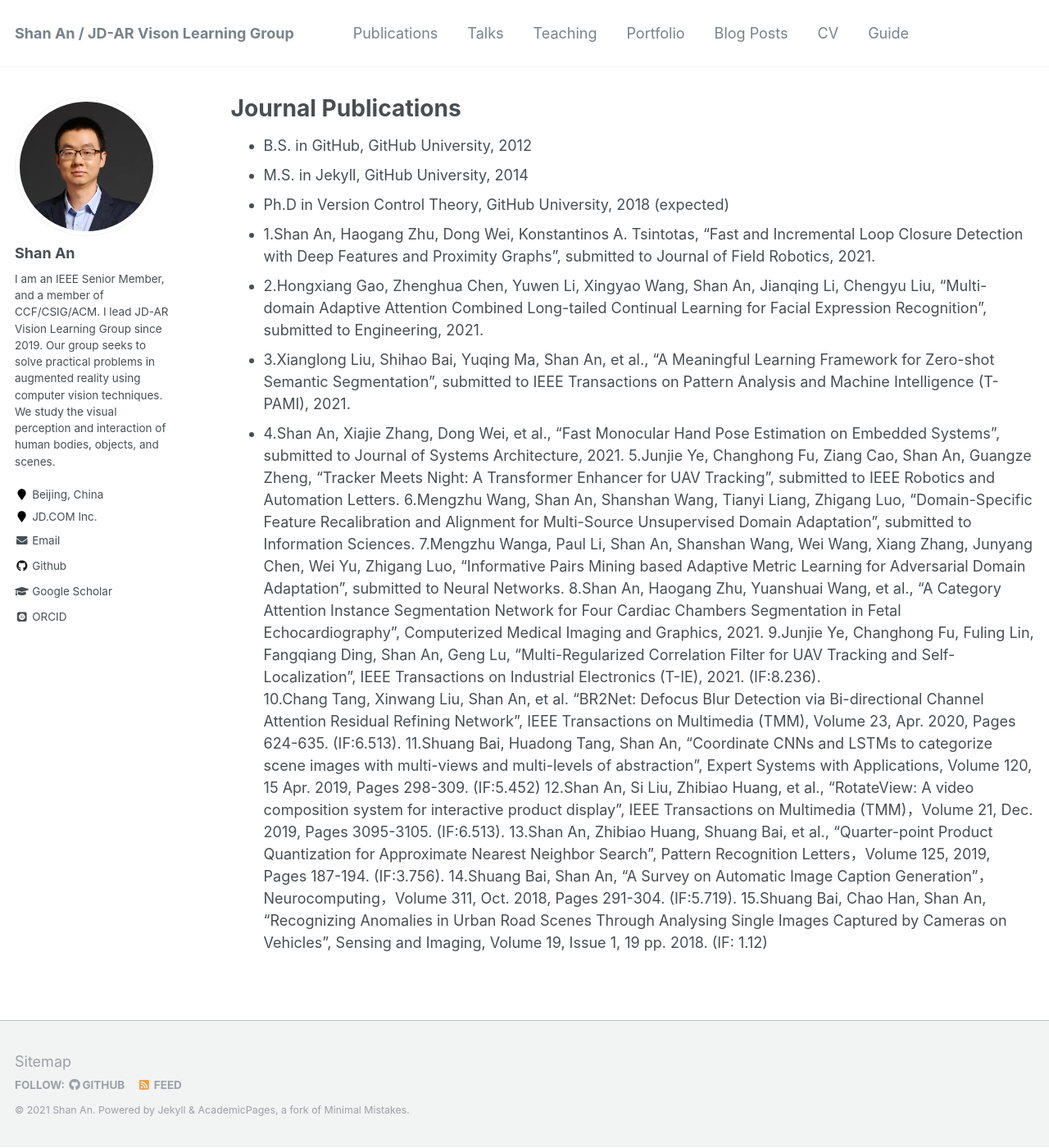
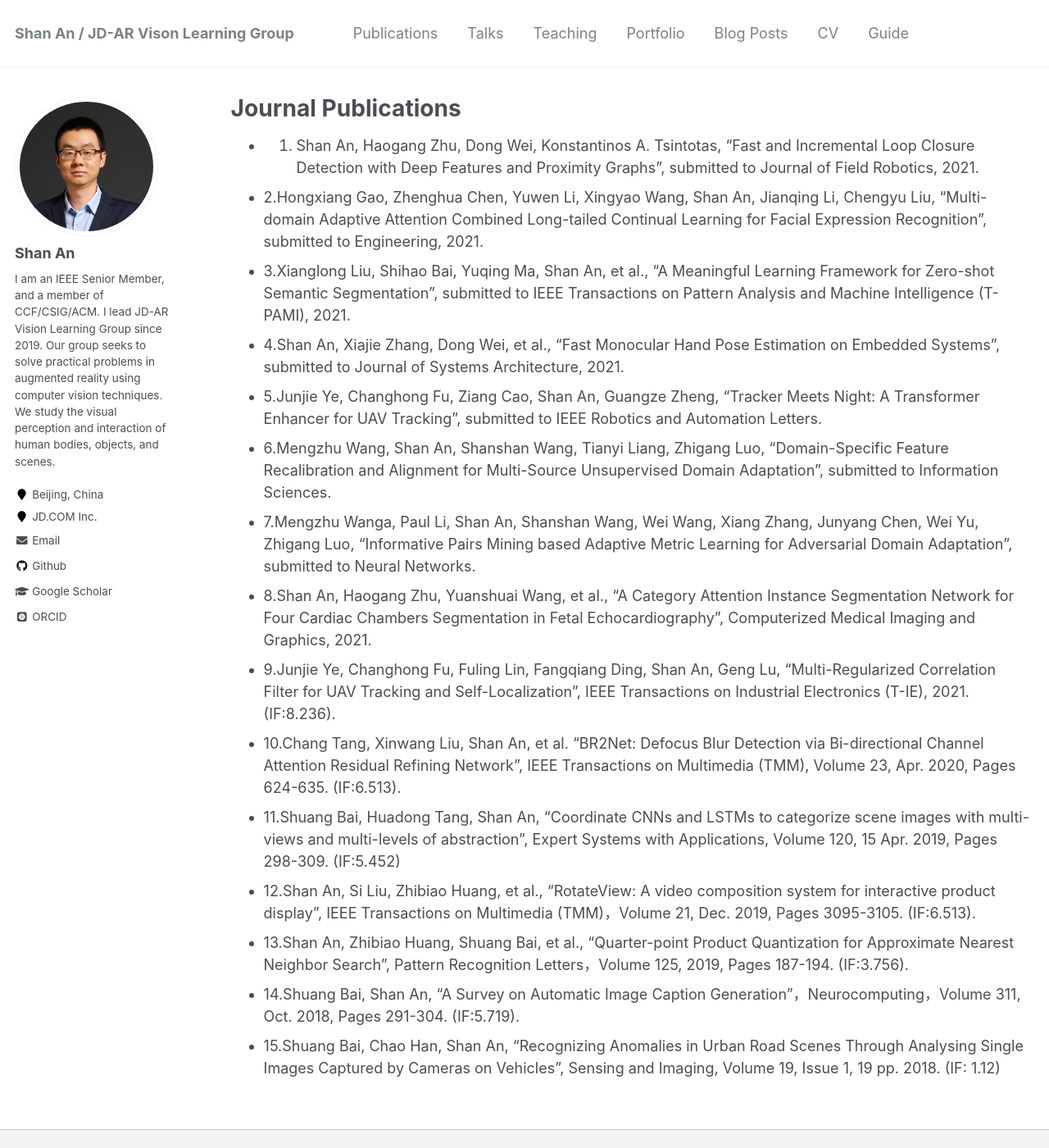
Before and after one commit to anshan-XR-ROB/anshan-XR-ROB.github.io, a Jekyll site: the page built from _publications/Journal Publications.md, in a window 1280 px wide and 1400 px high. Shown: the whole window at 82% size. Built offline with Jekyll 4.4.1, drawn with Linux system fonts in a browser that asks for light colours; some web fonts are replaced.

Commit message:
Update Journal Publications.md

```diff
--- a/_publications/Journal Publications.md
+++ b/_publications/Journal Publications.md
@@ -6,21 +6,18 @@
 redirect_from:
   - /resume
 ---
-* B.S. in GitHub, GitHub University, 2012
-* M.S. in Jekyll, GitHub University, 2014
-* Ph.D in Version Control Theory, GitHub University, 2018 (expected)
-* 1.Shan An, Haogang Zhu, Dong Wei, Konstantinos A. Tsintotas, “Fast and Incremental Loop Closure Detection with Deep Features and Proximity Graphs”, submitted to Journal of Field Robotics, 2021.
+* 1. Shan An, Haogang Zhu, Dong Wei, Konstantinos A. Tsintotas, “Fast and Incremental Loop Closure Detection with Deep Features and Proximity Graphs”, submitted to Journal of Field Robotics, 2021.
 * 2.Hongxiang Gao, Zhenghua Chen, Yuwen Li, Xingyao Wang, Shan An, Jianqing Li, Chengyu Liu, “Multi-domain Adaptive Attention Combined Long-tailed Continual Learning for Facial Expression Recognition”, submitted to Engineering, 2021.
 * 3.Xianglong Liu, Shihao Bai, Yuqing Ma, Shan An, et al., “A Meaningful Learning Framework for Zero-shot Semantic Segmentation”, submitted to IEEE Transactions on Pattern Analysis and Machine Intelligence (T-PAMI), 2021.
 * 4.Shan An, Xiajie Zhang, Dong Wei, et al., “Fast Monocular Hand Pose Estimation on Embedded Systems”, submitted to Journal of Systems Architecture, 2021.
-5.Junjie Ye, Changhong Fu, Ziang Cao, Shan An, Guangze Zheng, “Tracker Meets Night: A Transformer Enhancer for UAV Tracking”, submitted to IEEE Robotics and Automation Letters.
-6.Mengzhu Wang, Shan An, Shanshan Wang, Tianyi Liang, Zhigang Luo, “Domain-Specific Feature Recalibration and Alignment for Multi-Source Unsupervised Domain Adaptation”, submitted to Information Sciences.
-7.Mengzhu Wanga, Paul Li, Shan An, Shanshan Wang, Wei Wang, Xiang Zhang, Junyang Chen, Wei Yu, Zhigang Luo, “Informative Pairs Mining based Adaptive Metric Learning for Adversarial Domain Adaptation”, submitted to Neural Networks.
-8.Shan An, Haogang Zhu, Yuanshuai Wang, et al., “A Category Attention Instance Segmentation Network for Four Cardiac Chambers Segmentation in Fetal Echocardiography”, Computerized Medical Imaging and Graphics, 2021.
-9.Junjie Ye, Changhong Fu, Fuling Lin, Fangqiang Ding, Shan An, Geng Lu, “Multi-Regularized Correlation Filter for UAV Tracking and Self-Localization”, IEEE Transactions on Industrial Electronics (T-IE), 2021. (IF:8.236).
-10.Chang Tang, Xinwang Liu, Shan An, et al. “BR2Net: Defocus Blur Detection via Bi-directional Channel Attention Residual Refining Network”, IEEE Transactions on Multimedia (TMM), Volume 23, Apr. 2020, Pages 624-635. (IF:6.513).
-11.Shuang Bai, Huadong Tang, Shan An, “Coordinate CNNs and LSTMs to categorize scene images with multi-views and multi-levels of abstraction”, Expert Systems with Applications, Volume 120, 15 Apr. 2019, Pages 298-309. (IF:5.452)
-12.Shan An, Si Liu, Zhibiao Huang, et al., “RotateView: A video composition system for interactive product display”, IEEE Transactions on Multimedia (TMM)，Volume 21, Dec. 2019, Pages 3095-3105. (IF:6.513).
-13.Shan An, Zhibiao Huang, Shuang Bai, et al., “Quarter-point Product Quantization for Approximate Nearest Neighbor Search”, Pattern Recognition Letters，Volume 125, 2019, Pages 187-194. (IF:3.756).
-14.Shuang Bai, Shan An, “A Survey on Automatic Image Caption Generation”，Neurocomputing，Volume 311, Oct. 2018, Pages 291-304. (IF:5.719).
-15.Shuang Bai, Chao Han, Shan An, “Recognizing Anomalies in Urban Road Scenes Through Analysing Single Images Captured by Cameras on Vehicles”, Sensing and Imaging, Volume 19, Issue 1, 19 pp. 2018. (IF: 1.12)
+* 5.Junjie Ye, Changhong Fu, Ziang Cao, Shan An, Guangze Zheng, “Tracker Meets Night: A Transformer Enhancer for UAV Tracking”, submitted to IEEE Robotics and Automation Letters.
+* 6.Mengzhu Wang, Shan An, Shanshan Wang, Tianyi Liang, Zhigang Luo, “Domain-Specific Feature Recalibration and Alignment for Multi-Source Unsupervised Domain Adaptation”, submitted to Information Sciences.
+* 7.Mengzhu Wanga, Paul Li, Shan An, Shanshan Wang, Wei Wang, Xiang Zhang, Junyang Chen, Wei Yu, Zhigang Luo, “Informative Pairs Mining based Adaptive Metric Learning for Adversarial Domain Adaptation”, submitted to Neural Networks.
+* 8.Shan An, Haogang Zhu, Yuanshuai Wang, et al., “A Category Attention Instance Segmentation Network for Four Cardiac Chambers Segmentation in Fetal Echocardiography”, Computerized Medical Imaging and Graphics, 2021.
+* 9.Junjie Ye, Changhong Fu, Fuling Lin, Fangqiang Ding, Shan An, Geng Lu, “Multi-Regularized Correlation Filter for UAV Tracking and Self-Localization”, IEEE Transactions on Industrial Electronics (T-IE), 2021. (IF:8.236).
+* 10.Chang Tang, Xinwang Liu, Shan An, et al. “BR2Net: Defocus Blur Detection via Bi-directional Channel Attention Residual Refining Network”, IEEE Transactions on Multimedia (TMM), Volume 23, Apr. 2020, Pages 624-635. (IF:6.513).
+* 11.Shuang Bai, Huadong Tang, Shan An, “Coordinate CNNs and LSTMs to categorize scene images with multi-views and multi-levels of abstraction”, Expert Systems with Applications, Volume 120, 15 Apr. 2019, Pages 298-309. (IF:5.452)
+* 12.Shan An, Si Liu, Zhibiao Huang, et al., “RotateView: A video composition system for interactive product display”, IEEE Transactions on Multimedia (TMM)，Volume 21, Dec. 2019, Pages 3095-3105. (IF:6.513).
+* 13.Shan An, Zhibiao Huang, Shuang Bai, et al., “Quarter-point Product Quantization for Approximate Nearest Neighbor Search”, Pattern Recognition Letters，Volume 125, 2019, Pages 187-194. (IF:3.756).
+* 14.Shuang Bai, Shan An, “A Survey on Automatic Image Caption Generation”，Neurocomputing，Volume 311, Oct. 2018, Pages 291-304. (IF:5.719).
+* 15.Shuang Bai, Chao Han, Shan An, “Recognizing Anomalies in Urban Road Scenes Through Analysing Single Images Captured by Cameras on Vehicles”, Sensing and Imaging, Volume 19, Issue 1, 19 pp. 2018. (IF: 1.12)
```
